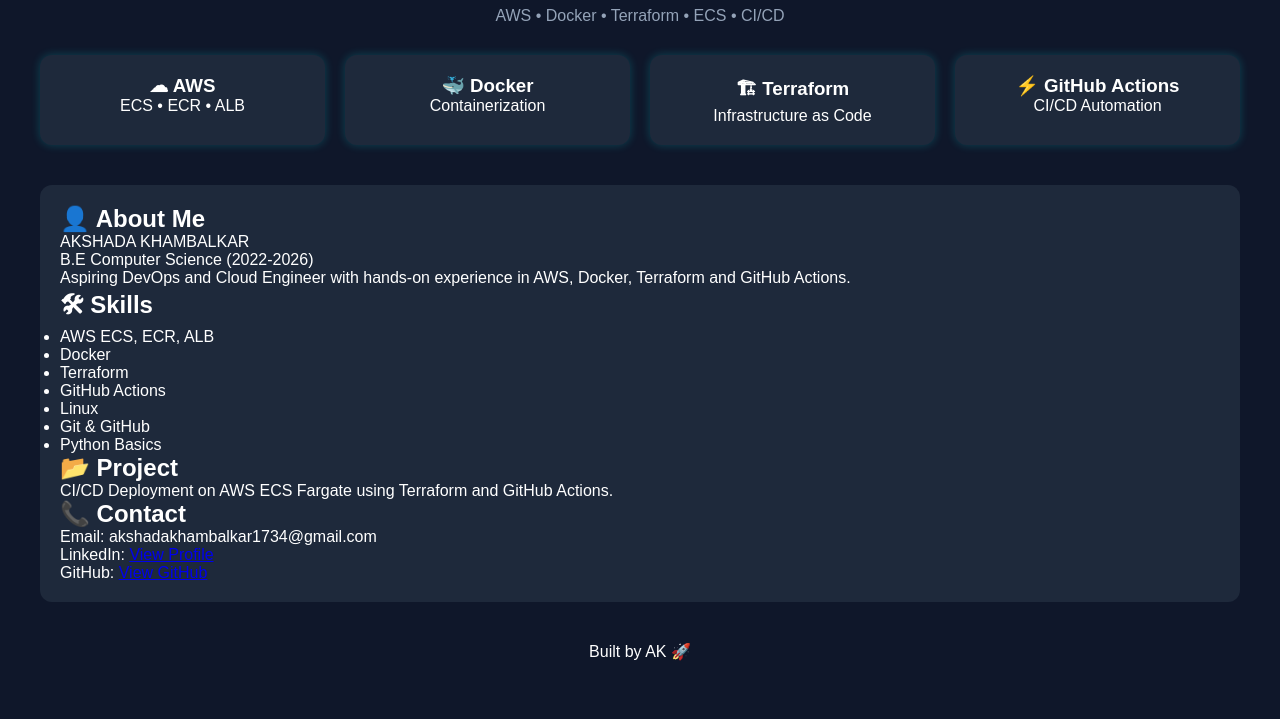
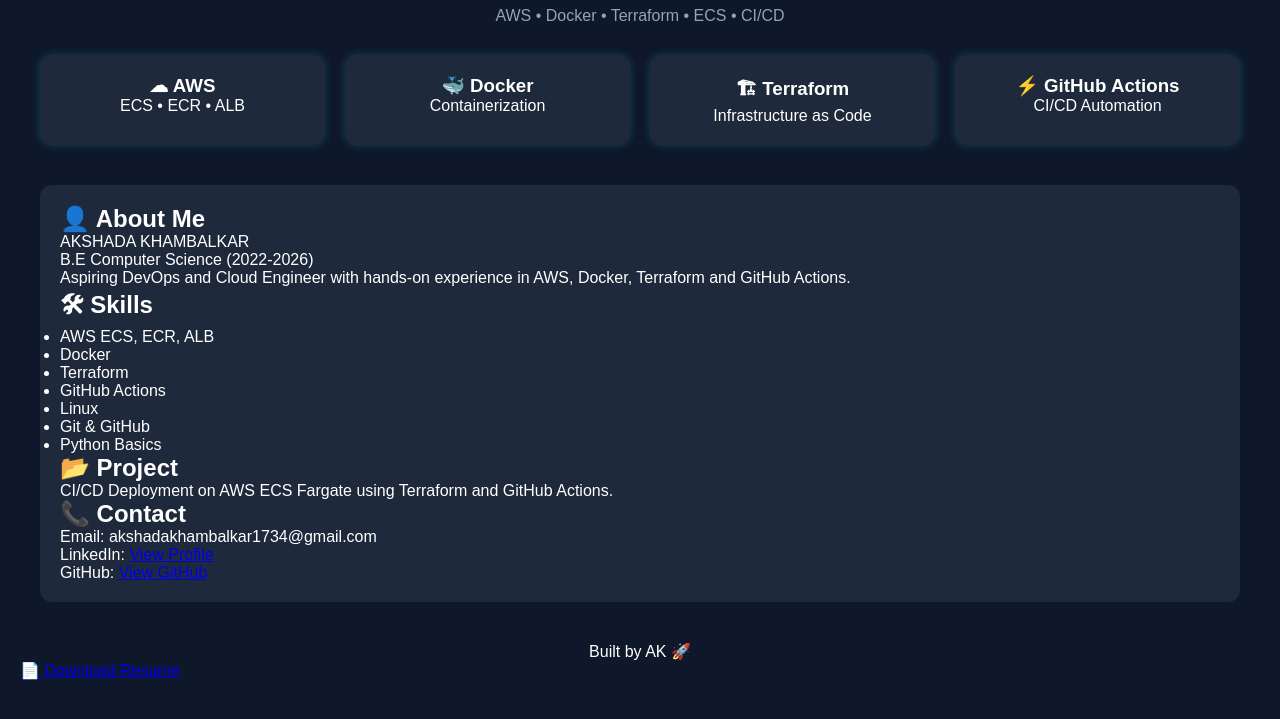
Before and after one commit to Akshadakhambalkar/ecs-terraform-project, a website: page public/index.html in a window 1280 px wide. Shown: the part 61-780 px from the top of the page. Drawn offline with Linux system fonts and the light colour scheme.

Commit message:
Add resume download button

```diff
--- a/public/index.html
+++ b/public/index.html
@@ -99,3 +99,8 @@
 
 </body>
 </html>
+<p>
+<a href="resume.pdf" target="_blank">
+📄 Download Resume
+</a>
+</p>
```
